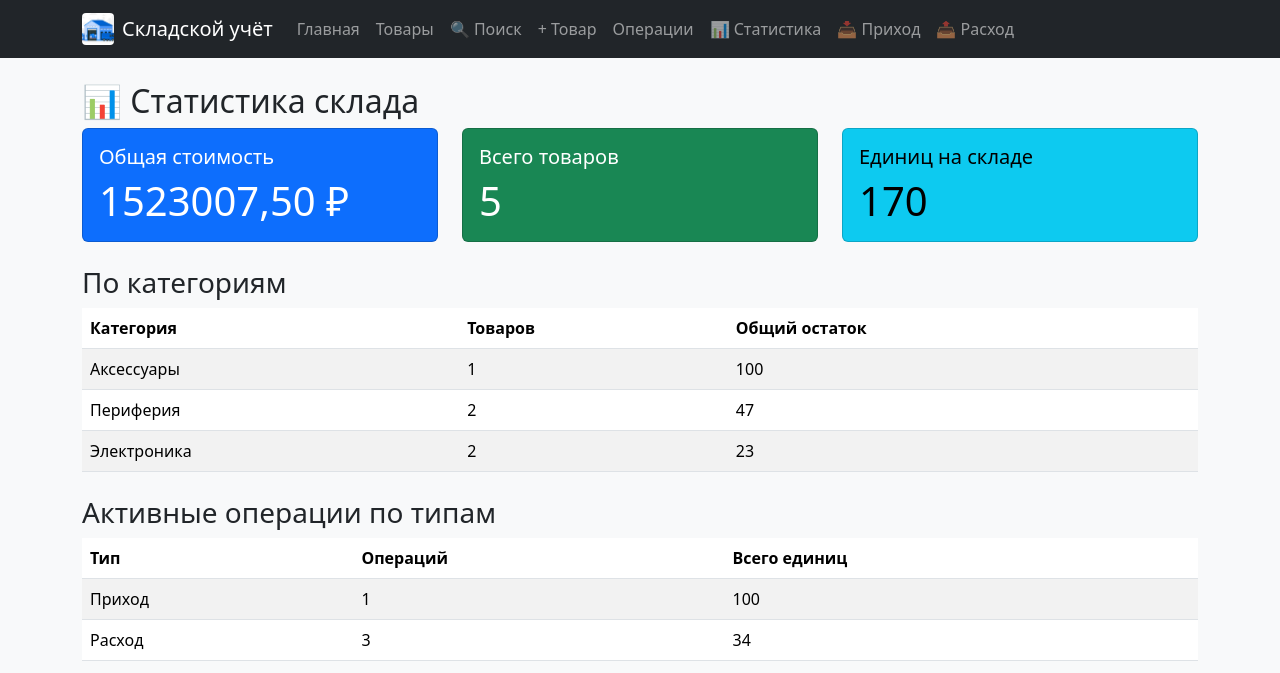
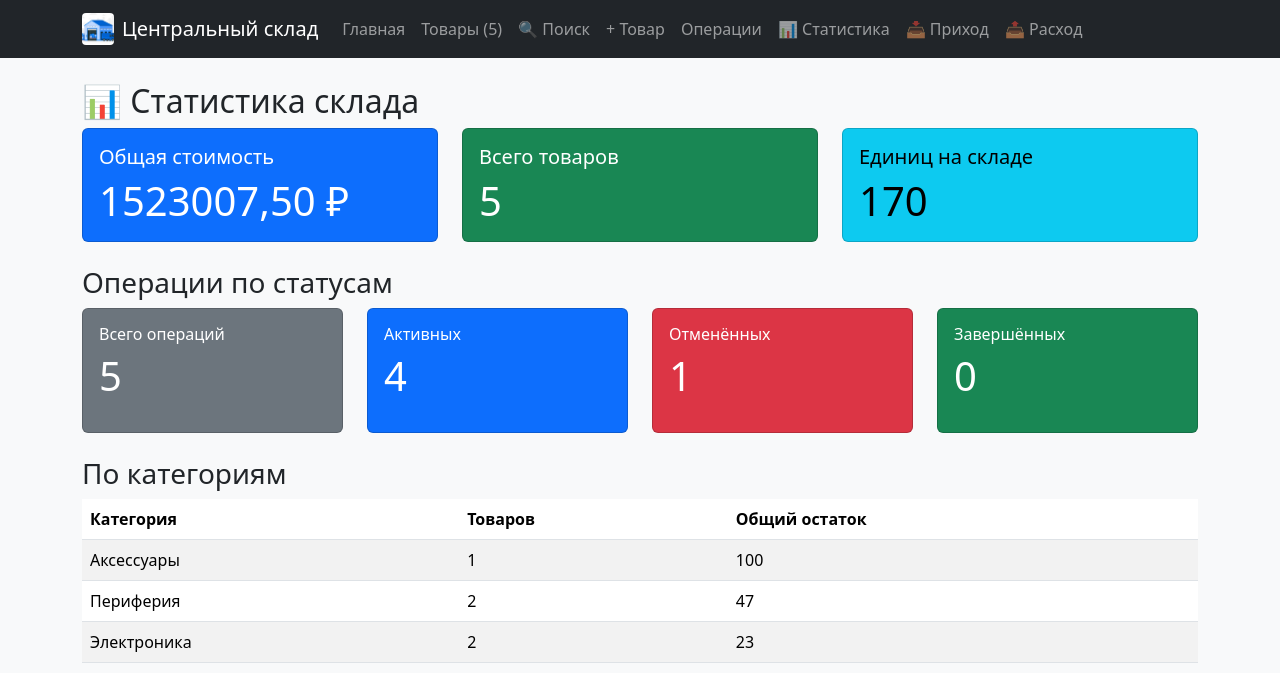
Before and after one commit to Elkhandro/stock-control, a Django app: page /operations/statistics/ in a window 1280 px wide. Shown: the top 673 px of the page. Run offline with Django 5.2, Linux system fonts and the light colour scheme; data comes from the database, SQL or seed files in the repository.

Commit message:
pr 10: fix

```diff
--- a/db/import_sqlite_to_orm.py
+++ b/db/import_sqlite_to_orm.py
@@ -74,7 +74,11 @@ def import_data() -> None:
                     "quantity": row["quantity"],
                     "operation_date": parse_date(row["operation_date"]),
                     "comment": row["comment"] or "",
-                    "is_cancelled": bool(row["is_cancelled"]),
+                    "status": (
+                        Operation.Status.CANCELLED
+                        if row["is_cancelled"]
+                        else Operation.Status.ACTIVE
+                    ),
                 },
             )
 
--- a/homepage/context_processors.py
+++ b/homepage/context_processors.py
@@ -1,11 +1,19 @@
 """Общие данные склада для всех Django-шаблонов."""
+
+from products.models import LOW_STOCK_THRESHOLD, Product
 
 
 def warehouse_context(request):
-    """Возвращает единое название склада и порог низкого остатка."""
-    from products.models import LOW_STOCK_THRESHOLD
+    """Название склада, порог низкого остатка и счётчики товаров.
 
+    Данные доступны всем шаблонам, наследующим base.html, поэтому их
+    не нужно передавать из каждого представления отдельно.
+    """
     return {
         "WAREHOUSE_NAME": "Центральный склад",
         "LOW_STOCK_THRESHOLD": LOW_STOCK_THRESHOLD,
+        "products_count": Product.objects.count(),
+        "low_stock_count": Product.objects.filter(
+            stock__lt=LOW_STOCK_THRESHOLD
+        ).count(),
     }
--- a/operations/templates/operations/statistics.html
+++ b/operations/templates/operations/statistics.html
@@ -33,6 +33,42 @@
     </div>
 </div>
 
+
+<h3 class="mt-4">Операции по статусам</h3>
+<div class="row mb-4">
+    <div class="col-md-3">
+        <div class="card text-bg-secondary">
+            <div class="card-body">
+                <h6 class="card-title">Всего операций</h6>
+                <p class="display-6">{{ status_stats.total_operations }}</p>
+            </div>
+        </div>
+    </div>
+    <div class="col-md-3">
+        <div class="card text-bg-primary">
+            <div class="card-body">
+                <h6 class="card-title">Активных</h6>
+                <p class="display-6">{{ status_stats.active_operations }}</p>
+            </div>
+        </div>
+    </div>
+    <div class="col-md-3">
+        <div class="card text-bg-danger">
+            <div class="card-body">
+                <h6 class="card-title">Отменённых</h6>
+                <p class="display-6">{{ status_stats.cancelled_operations }}</p>
+            </div>
+        </div>
+    </div>
+    <div class="col-md-3">
+        <div class="card text-bg-success">
+            <div class="card-body">
+                <h6 class="card-title">Завершённых</h6>
+                <p class="display-6">{{ status_stats.completed_operations }}</p>
+            </div>
+        </div>
+    </div>
+</div>
 <!-- Статистика по категориям -->
 <h3 class="mt-4">По категориям</h3>
 {% if category_stats %}
--- a/operations/views.py
+++ b/operations/views.py
@@ -11,7 +11,7 @@ from django.views.decorators.http import require_http_methods
 from storage import load_products, load_operations, save_operations, save_products
 from models.operation import RECEIPT, ISSUE
 from services.operation_service import create_operation
-from operations.models import OPERATION_TYPE_CHOICES, Operation
+from operations.models import OPERATION_TYPE_CHOICES, Operation, OperationStatus
 from products.models import Product
 
 
@@ -148,7 +148,13 @@ OPERATION_SORT_FIELDS = {
     "product": ("product__name", "id"),
     "type": ("operation_type", "id"),
 }
-STATUS_CHOICES = ("active", "cancelled", "completed", "all")
+
+STATUS_FILTERS = {
+    "active": OperationStatus.ACTIVE,
+    "cancelled": OperationStatus.CANCELLED,
+    "completed": OperationStatus.COMPLETED,
+    "all": None,
+}
 
 
 def _is_int(value: str) -> bool:
@@ -165,18 +171,15 @@ def operation_list(request) -> HttpResponse:
     status = request.GET.get("status", "active")
     sort = request.GET.get("sort", "date")
 
-    if status not in STATUS_CHOICES:
+    if status not in STATUS_FILTERS:
         status = "active"
     if sort not in OPERATION_SORT_FIELDS:
         sort = "date"
 
     base_operations = Operation.objects.all()
-    if status == "active":
-        base_operations = Operation.objects.active()
-    elif status == "cancelled":
-        base_operations = Operation.objects.cancelled()
-    elif status == "completed":
-        base_operations = Operation.objects.completed()
+    status_value = STATUS_FILTERS[status]
+    if status_value is not None:
+        base_operations = base_operations.filter(status=status_value)
 
     if operation_date:
         try:
@@ -237,11 +240,23 @@ def operation_detail(request, pk: int) -> HttpResponse:
 def operation_statistics(request) -> HttpResponse:
     """[ORM] Статистика склада: сводка, категории, операции по товарам и типам."""
     active_operations = Operation.objects.active()
+    status_stats = Operation.objects.aggregate(
+        total_operations=Count("id"),
+        active_operations=Count(
+            "id", filter=Q(status=OperationStatus.ACTIVE)
+        ),
+        cancelled_operations=Count(
+            "id", filter=Q(status=OperationStatus.CANCELLED)
+        ),
+        completed_operations=Count(
+            "id", filter=Q(status=OperationStatus.COMPLETED)
+        ),
+    )
 
     # Статистика строится от Product, поэтому товары без операций не выпадают.
     product_stats = (
         Product.objects
-        .annotate(operations_count=Count("operations", filter=Q(operations__status="active")))
+        .annotate(operations_count=Count("operations", filter=Q(operations__status=OperationStatus.ACTIVE)))
         .values("name", "article", "operations_count")
         .order_by("-operations_count", "name")
     )
@@ -274,4 +289,5 @@ def operation_statistics(request) -> HttpResponse:
         "product_stats": product_stats,
         "type_stats": type_stats,
         "idle_products": idle_products,
+        "status_stats": status_stats,
     })
--- a/stockcontrol/settings.py
+++ b/stockcontrol/settings.py
@@ -114,7 +114,7 @@ AUTH_PASSWORD_VALIDATORS = [
 
 LANGUAGE_CODE = 'ru-RU'
 
-TIME_ZONE = 'UTC'
+TIME_ZONE = 'Europe/Moscow'
 
 USE_I18N = True
 
--- a/templates/base.html
+++ b/templates/base.html
@@ -4,7 +4,7 @@
 <head>
     <meta charset="UTF-8">
     <meta name="viewport" content="width=device-width, initial-scale=1.0">
-    <title>{% block title %}Складской учёт{% endblock %}</title>
+    <title>{% block title %}{{ WAREHOUSE_NAME }}{% endblock %}</title>
     <link href="https://cdn.jsdelivr.net/npm/bootstrap@5.3.3/dist/css/bootstrap.min.css"
           rel="stylesheet">
     <link rel="stylesheet" href="{% static 'homepage/css/style.css' %}">
--- a/templates/includes/navigation.html
+++ b/templates/includes/navigation.html
@@ -12,7 +12,7 @@
         height="32"
         class="me-2"
       />
-      Складской учёт
+      {{ WAREHOUSE_NAME }}
     </a>
     <button
       class="navbar-toggler"
@@ -28,7 +28,7 @@
           <a class="nav-link" href="{% url 'homepage:index' %}">Главная</a>
         </li>
         <li class="nav-item">
-          <a class="nav-link" href="{% url 'products:product_list' %}">Товары</a>
+          <a class="nav-link" href="{% url 'products:product_list' %}">Товары ({{ products_count }})</a>
         </li>
         <li class="nav-item">
           <a class="nav-link" href="{% url 'products:product_search' %}">🔍 Поиск</a>
```
Also changed, not shown: data/operations.json (+9 -0 lines), data/products.json (+10 -1 lines), tests/test_orm.py (+3 -3 lines), README.md, db.sqlite3.
